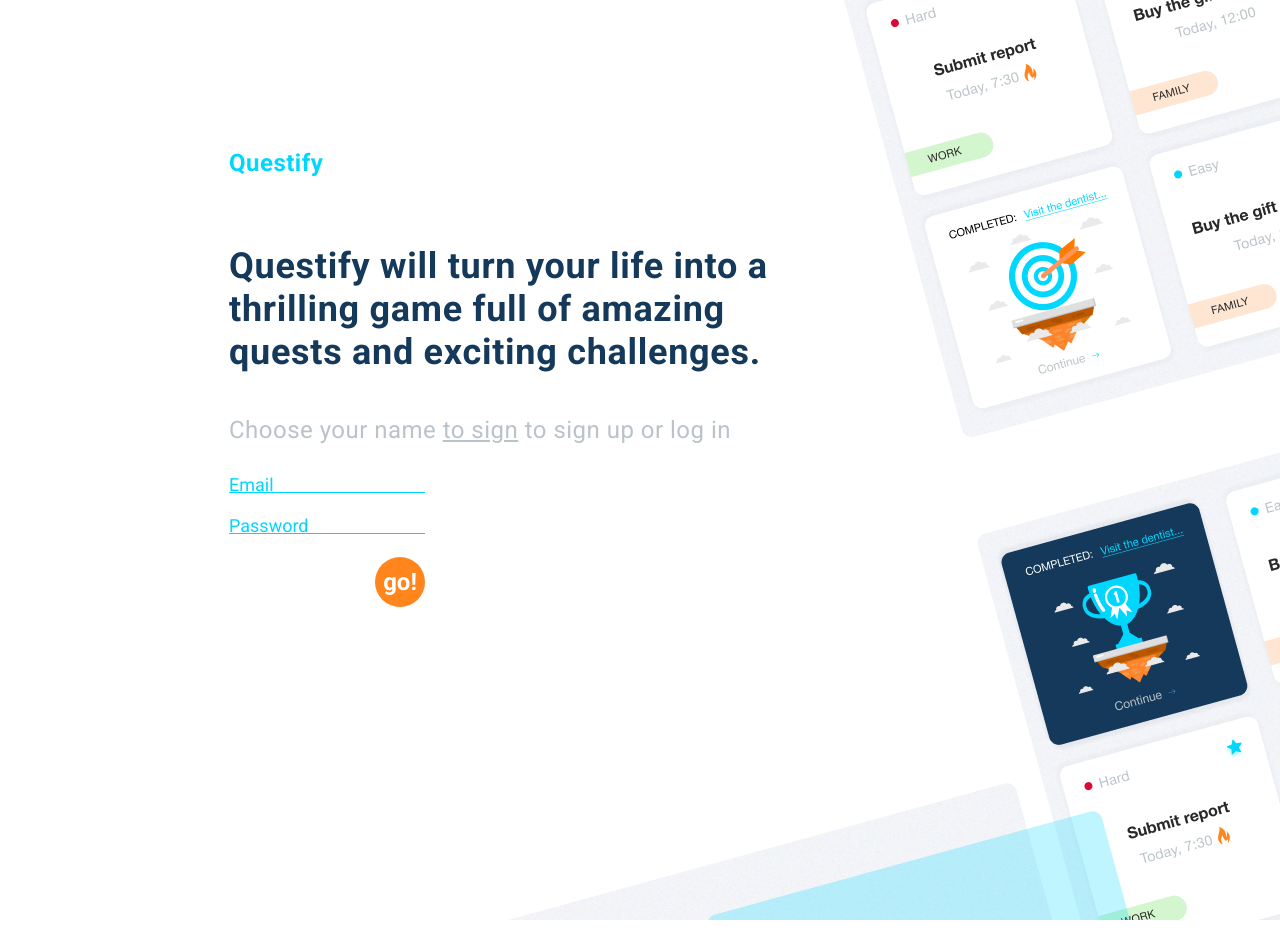
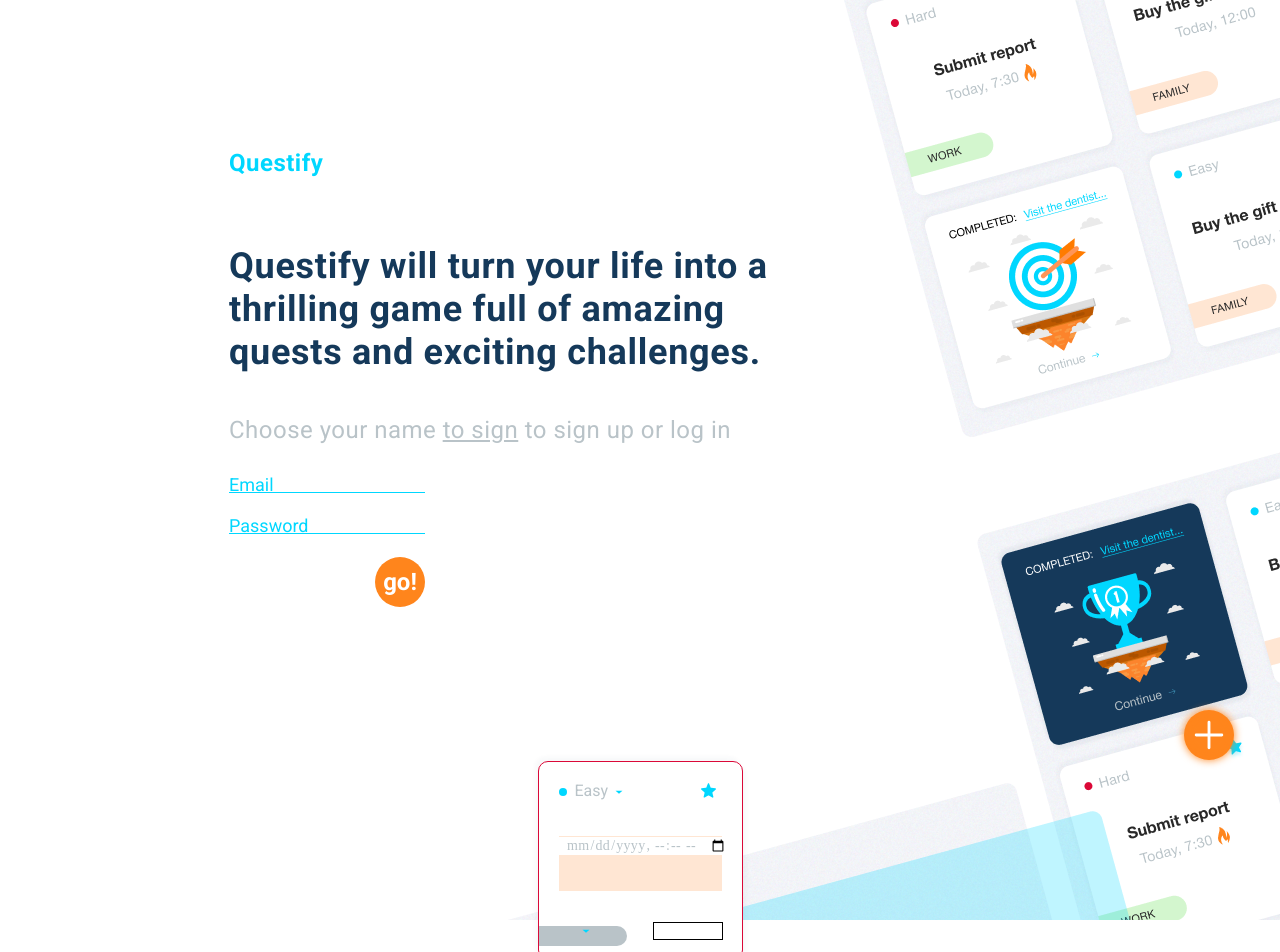
Before and after one commit to VolodymyrBuzinov/dashboard, a React (Create React App) app: page / in a window 1280 px wide. Shown: the top 952 px of the page. Before the commit the page ends 920 px from the top, so only its background shows below. Built offline with nearby package versions, Linux system fonts and the light colour scheme.

Commit message:
add standart datetime-local

```diff
--- a/src/App.js
+++ b/src/App.js
@@ -1,11 +1,11 @@
 import Router from './Router/Router';
-// import TemplateTodo from './Components/TemplateTodo/TemplateTodo';
+import TemplateTodo from './Components/TemplateTodo/TemplateTodo';
 
 function App() {
   return (
     <div className="App">
       <Router />
-      {/* <TemplateTodo /> */}
+      <TemplateTodo />
     </div>
   );
 }
--- a/src/Components/DateAndTimePickers/DateAndTimePickers.js
+++ b/src/Components/DateAndTimePickers/DateAndTimePickers.js
@@ -1,19 +1,76 @@
+import React, { useState } from 'react';
+import style from './DateAndTimePickers.module.scss';
+
+export default function DateAndTimePickers() {
+  const [selectedDate, setSelectedDate] = useState(
+    new Date('2021-06-15T21:11:54'),
+  );
+  console.log(
+    '🚀 ~ file: DateAndTimePickers.js ~ line 6 ~ DateAndTimePickers ~ selectedDate',
+    selectedDate,
+  );
+
+  const handleDateChange = date => {
+    setSelectedDate(date.target.value);
+  };
+
+  return (
+    <form className={style.DateAndTimePickers__form}>
+      <input
+        className={style.DateAndTimePickers__input}
+        type="datetime-local"
+        name="dateCreate"
+        required
+        pattern="Today:[0-9]{2}"
+        min="2021-06-01T08:00"
+        max="2022-06-30T21:00"
+        value={selectedDate}
+        onChange={handleDateChange}
+      />
+    </form>
+  );
+}
+
+/* не могу настроить стили...
 import React, { useState } from 'react';
 import { makeStyles } from '@material-ui/core/styles';
 import TextField from '@material-ui/core/TextField';
 
+import { createMuiTheme } from '@material-ui/core/styles';
+import { ThemeProvider } from '@material-ui/styles';
+
 const useStyles = makeStyles(theme => ({
+  // root: {},
   container: {
     display: 'flex',
     flexWrap: 'nowrap',
+    backgroundColor: 'red',
+    contrastText: '#ffcc00',
   },
   textField: {
     marginLeft: '25px',
     marginRight: '25px',
     width: 200,
-    color: 'red !important',
+    color: '#db0938',
   },
 }));
+
+const theme = createMuiTheme({
+  typography: {
+    // Tell Material-UI what the font-size on the html element is.
+    // htmlFontSize: 20,
+    fontSize: 10,
+    main: '#ffffff',
+  },
+
+  palette: {
+    primary: {
+      // Purple and green play nicely together.
+      // main: purple[500],
+      main: palette.primary.main,
+    },
+  },
+});
 
 export default function DateAndTimePickers() {
   const classes = useStyles();
@@ -27,10 +84,9 @@ export default function DateAndTimePickers() {
   };
 
   return (
-    <form className={classes.container} noValidate>
-      {/* <input type="time" />
-      <input type="date" /> */}
 
+
+    <ThemeProvider theme={theme}>
       <TextField
         id="datetime-local"
         type="datetime-local"
@@ -38,7 +94,8 @@ export default function DateAndTimePickers() {
         // defaultValue="2021-06-15T10:30"
         value={selectedDate}
         onChange={handleDateChange}
-        disableToolbar
+        // disableToolbar
+        color="primary"
         InputLabelProps={{
           shrink: true,
         }}
@@ -46,6 +103,8 @@ export default function DateAndTimePickers() {
           'aria-label': 'change date',
         }}
       />
-    </form>
+    </ThemeProvider>
   );
 }
+
+*/
--- /dev/null
+++ b/src/Components/DateAndTimePickers/DateAndTimePickers.module.scss
@@ -0,0 +1,20 @@
+@import '../../Utils/utils.scss';
+
+.DateAndTimePickers__form {
+  color: red;
+}
+.DateAndTimePickers__input {
+  font-family: HelveticaNeueCyr;
+  font-style: normal;
+  font-weight: normal;
+  font-size: 14px;
+  line-height: 14px;
+  /* identical to box height */
+
+  text-align: center;
+  letter-spacing: 0.02em;
+
+  color: $active-color;
+  border: none;
+  cursor: pointer;
+}
--- a/src/Components/TemplateTodo/TemplateTodo.js
+++ b/src/Components/TemplateTodo/TemplateTodo.js
@@ -9,6 +9,7 @@ import Level from '../Level';
 import ButtonOpenModal from '../ButtonOpenModal/ButtonOpenModal';
 import sprite from '../../Icons/symbol-defs.svg';
 import DateAndTimePickers from '../DateAndTimePickers/DateAndTimePickers';
+
 const LIST_CATEGORY = [
   'stuff',
   'family',
@@ -78,7 +79,15 @@ const TemplateTodo = ({ category }) => {
 
         <div
           className={style.TemplateTodo__WrapperMidle}
-          style={{ width: '100%', height: '55px', background: '#FFE6D3' }}
+          style={{
+            display: 'flex',
+            flexDirection: 'column',
+            alignItems: 'center',
+
+            width: '100%',
+            height: '55px',
+            background: '#FFE6D3',
+          }}
         >
           <DateAndTimePickers />
         </div>
```
